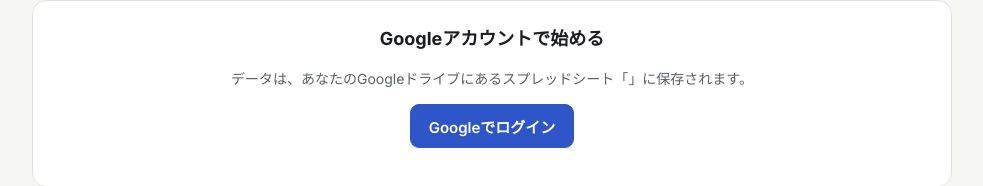
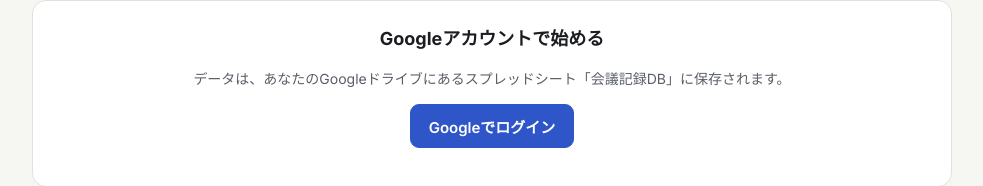
Before and after one commit to bustra-dev/MeetingHistory, a plain HTML site: page index.html in a window 1280 px wide. Shown: the part 123-309 px from the top of the page, without its empty margins (148-1131 px from the left). Drawn offline with Linux system fonts and the light colour scheme.

Commit message:
Update index.html

```diff
--- a/index.html
+++ b/index.html
@@ -208,7 +208,7 @@
    設定：Google Cloud で作成した OAuth クライアントID を入れてください
    ============================================================ */
 const CONFIG = {
-  CLIENT_ID: '509279563194-9cson691ndhci3ed4lmgp2mesbe8vrgs.apps.googleusercontent.com,
+  CLIENT_ID: '509279563194-9cson691ndhci3ed4lmgp2mesbe8vrgs.apps.googleusercontent.com',
   SHEET_TITLE: '会議記録DB'
 };
 
```
